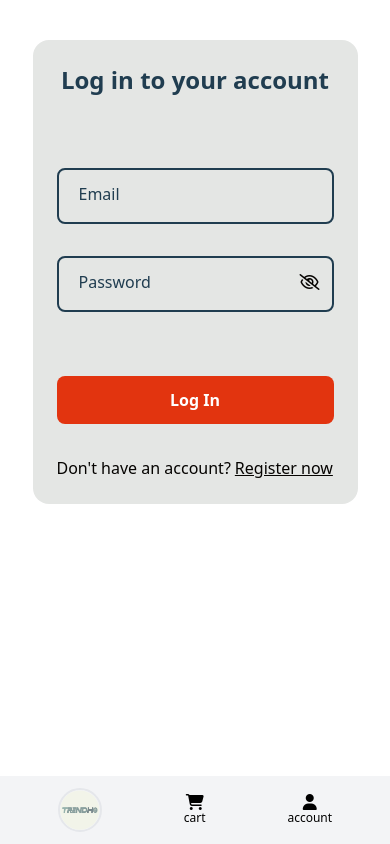
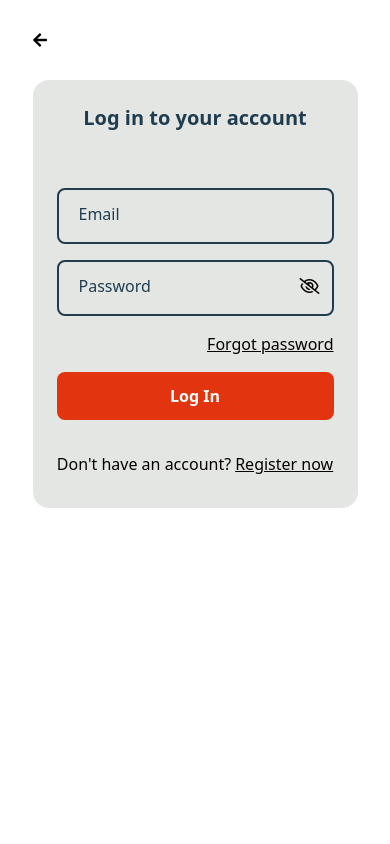
Before and after one commit to surya-tamang/trendhop, a React (Vite) app: page /trendhop/login in a window 390 px wide. Built offline with nearby package versions, Linux system fonts and the light colour scheme.

Commit message:
fix ui/ux

```diff
--- a/src/App.jsx
+++ b/src/App.jsx
@@ -9,9 +9,9 @@ import Products from "./pages/Products";
 import AddProduct from "./pages/AddProduct";
 import Login from "./pages/Login";
 import Signup from "./pages/Signup";
-import AccountCenter from "./pages/AccountCenter";
 import CartPage from "./pages/CartPage";
 import ProductDetail from "./pages/ProductDetail";
+import UserProfile from "./pages/UserProfile";
 
 // Custom hooks
 import useAuth from "./hooks/useAuth";
@@ -21,8 +21,8 @@ const App = () => {
   useAuth();
 
   // Retrieve user state from Redux
-
-
+  const user = useSelector((state) => state.user);
+  // console.log(user);
   return (
     <BrowserRouter>
       <ResetScroll />
@@ -32,11 +32,7 @@ const App = () => {
         <Route exact path="/trendhop/addproduct" element={<AddProduct />} />
         <Route exact path="/trendhop/login" element={<Login />} />
         <Route exact path="/trendhop/signup" element={<Signup />} />
-        <Route
-          exact
-          path="/trendhop/account_center"
-          element={<AccountCenter />}
-        />
+        <Route exact path="/trendhop/user_profile" element={<UserProfile />} />
         <Route exact path="/trendhop/cart" element={<CartPage />} />
         <Route
           exact
--- a/src/components/Header.jsx
+++ b/src/components/Header.jsx
@@ -27,6 +27,8 @@ const Header = () => {
   const location = useLocation();
   const hideMobNav =
     location.pathname === "/trendhop/addProduct" ||
+    location.pathname === "/trendhop/signup" ||
+    location.pathname === "/trendhop/login" ||
     location.pathname.startsWith("/trendhop/productDetails");
   const headerContent = location.pathname === "/trendhop/";
 
@@ -34,7 +36,7 @@ const Header = () => {
     <>
       <header
         className={`${
-          headerContent ? "flex" : "hidden"
+          headerContent ? "flex" : "md:flex hidden"
         } w-full justify-between items-center md:px-16 px-6 py-4 border border-b-2 sticky top-0 bg-slate-50 shadow-lg z-30`}
       >
         {/* desktop view  */}
--- a/src/components/LoginBox.jsx
+++ b/src/components/auth_components/LoginBox.jsx
@@ -136,7 +136,15 @@ const LoginBox = ({ visible, close }) => {
             Password
           </label>
         </div>
-
+        <div className="text-right w-full">
+          <button
+            type="button"
+            onClick={() => navigate("/trendhop/forgot_password")}
+            className="underline"
+          >
+            Forgot password
+          </button>
+        </div>
         <div className="w-full flex justify-end">
           {error && <p className="text-red capitalize">{error}</p>}
         </div>
@@ -147,7 +155,7 @@ const LoginBox = ({ visible, close }) => {
         >
           {loading ? "logging in" : "log in"}
         </button>
-        <div className="flex w-full gap-1">
+        <div className="text-center space-x-1">
           <span>Don't have an account?</span>
           <button
             type="button"
--- a/src/components/navComponents/DesktopNav.jsx
+++ b/src/components/navComponents/DesktopNav.jsx
@@ -3,7 +3,7 @@ import Logo from "../Logo";
 import { useEffect, useRef, useState } from "react";
 import { useSelector } from "react-redux";
 import useAuth from "../../hooks/useAuth";
-import LoginBox from "../LoginBox";
+import LoginBox from "../auth_components/LoginBox";
 
 const DesktopNav = ({
   handleSearch,
@@ -92,12 +92,19 @@ const DesktopNav = ({
           {isLoggedIn ? (
             <div className="flex flex-col gap-2">
               <NavLink
-                to="/trendhop/account_center"
+                to="/trendhop/user_profile"
                 className="hover:underline"
+                onClick={() => setIsAccountOpen(false)}
               >
                 View profile
               </NavLink>
-              <NavLink className="hover:underline">Account security</NavLink>
+
+              <NavLink
+                onClick={() => setIsAccountOpen(false)}
+                className="hover:underline"
+              >
+                Account security
+              </NavLink>
               <button
                 onClick={logout}
                 className="bg-orange-600 py-1 mt-6 text-white capitalize font-semibold rounded-sm"
--- a/src/components/navComponents/MobNavs.jsx
+++ b/src/components/navComponents/MobNavs.jsx
@@ -1,7 +1,10 @@
 import { NavLink } from "react-router-dom";
 import logo from "/logo.png";
 import useScrollPosition from "../../hooks/ScrollPos";
+import { useSelector } from "react-redux";
 const MobNavs = () => {
+  const { isLoggedIn } = useSelector((state) => state.user);
+
   const isVisible = useScrollPosition();
   return (
     <div
@@ -19,7 +22,7 @@ const MobNavs = () => {
       </NavLink>
 
       <NavLink
-        to="/trendhop/account_center"
+        to={isLoggedIn ? "/trendhop/user_profile" : "/trendhop/login"}
         className="flex flex-col items-center"
       >
         <i className="fa-solid fa-user"></i>
--- a/src/pages/Login.jsx
+++ b/src/pages/Login.jsx
@@ -1,6 +1,7 @@
 import { useState } from "react";
 import axios from "axios";
 import { useNavigate } from "react-router-dom";
+import { FaArrowLeft } from "react-icons/fa";
 
 const Login = () => {
   const navigate = useNavigate();
@@ -55,14 +56,20 @@ const Login = () => {
   const isLabelDown = (field) => !user[field];
 
   return (
-    <section className="text-black flex items-center justify-center w-full py-10">
+    <section className="text-black flex items-center justify-center w-full py-20">
+      <button
+        onClick={() => navigate("/trendhop/")}
+        className="fixed top-8 left-8"
+      >
+        <FaArrowLeft />
+      </button>
       <form
         onSubmit={handleSubmit}
         className={`md:w-6/12 w-10/12 bg-light ${
           error ? "border-red border-2 shadow-red shadow-inner" : ""
-        } flex flex-col justify-center items-center p-6 rounded-2xl gap-8`}
+        } flex flex-col justify-center items-center p-6 rounded-2xl gap-4`}
       >
-        <h1 className="text-2xl font-bold text-primary mb-10">
+        <h1 className="md:text-2xl text-xl font-bold text-primary mb-10">
           Log in to your account
         </h1>
 
@@ -112,18 +119,28 @@ const Login = () => {
             Password
           </label>
         </div>
-
-        <div className="w-full flex justify-end">
-          {error && <p className="text-red capitalize">{error}</p>}
+        <div className="text-right w-full">
+          <button
+            type="button"
+            onClick={() => navigate("/trendhop/forgot_password")}
+            className="underline"
+          >
+            Forgot password
+          </button>
         </div>
 
+        {error && (
+          <div className="w-full flex justify-end">
+            <p className="text-red capitalize">{error}</p>
+          </div>
+        )}
         <button
           type="submit"
           className="bg-secondary w-full py-3 text-white font-semibold bg-opacity-100 hover:bg-opacity-90 rounded-lg capitalize"
         >
           {loading ? "logging in" : "log in"}
         </button>
-        <div className="flex w-full gap-1">
+        <div className="text-center space-x-1 mt-4 mb-2">
           <span>Don't have an account?</span>
           <button
             type="button"
--- a/src/pages/ProductDetail.jsx
+++ b/src/pages/ProductDetail.jsx
@@ -8,7 +8,7 @@ import { addToCart } from "../redux/slices/cartSlice";
 import Alert from "../components/Alert";
 import useScrollPosition from "../hooks/ScrollPos";
 import Loading from "../components/Loading";
-import LoginBox from "../components/LoginBox";
+import LoginBox from "../components/auth_components/LoginBox";
 import SuccessNoti from "../components/SuccessNoti";
 
 const ProductDetail = () => {
--- a/src/pages/Signup.jsx
+++ b/src/pages/Signup.jsx
@@ -1,6 +1,7 @@
-import { useEffect, useState } from "react";
+import { useState } from "react";
 import axios from "axios";
 import { useNavigate } from "react-router-dom";
+import { FaArrowLeft } from "react-icons/fa";
 
 const Signup = () => {
   const navigate = useNavigate();
@@ -74,8 +75,14 @@ const Signup = () => {
 
   return (
     <section
-      className={`text-black flex items-center justify-center w-full py-16 min-h-screen fixed top-0 left-0`}
+      className={`text-black flex items-center justify-center w-full pb-20 pt-10 min-h-screen`}
     >
+      <button
+        onClick={() => navigate("/trendhop/")}
+        className="fixed top-8 left-8"
+      >
+        <FaArrowLeft />
+      </button>
       <form
         onSubmit={handleSubmit}
         className={`md:w-6/12 w-10/12 bg-light ${
@@ -214,7 +221,7 @@ const Signup = () => {
         >
           Sign Up
         </button>
-        <div className="flex w-full gap-2">
+        <div className="text-center space-x-1">
           <span>Already have an account?</span>
           <button
             type="button"
```
Also changed, not shown: src/pages/UserProfile.jsx (renamed from src/pages/AccountCenter.jsx, +27 -19 lines).
